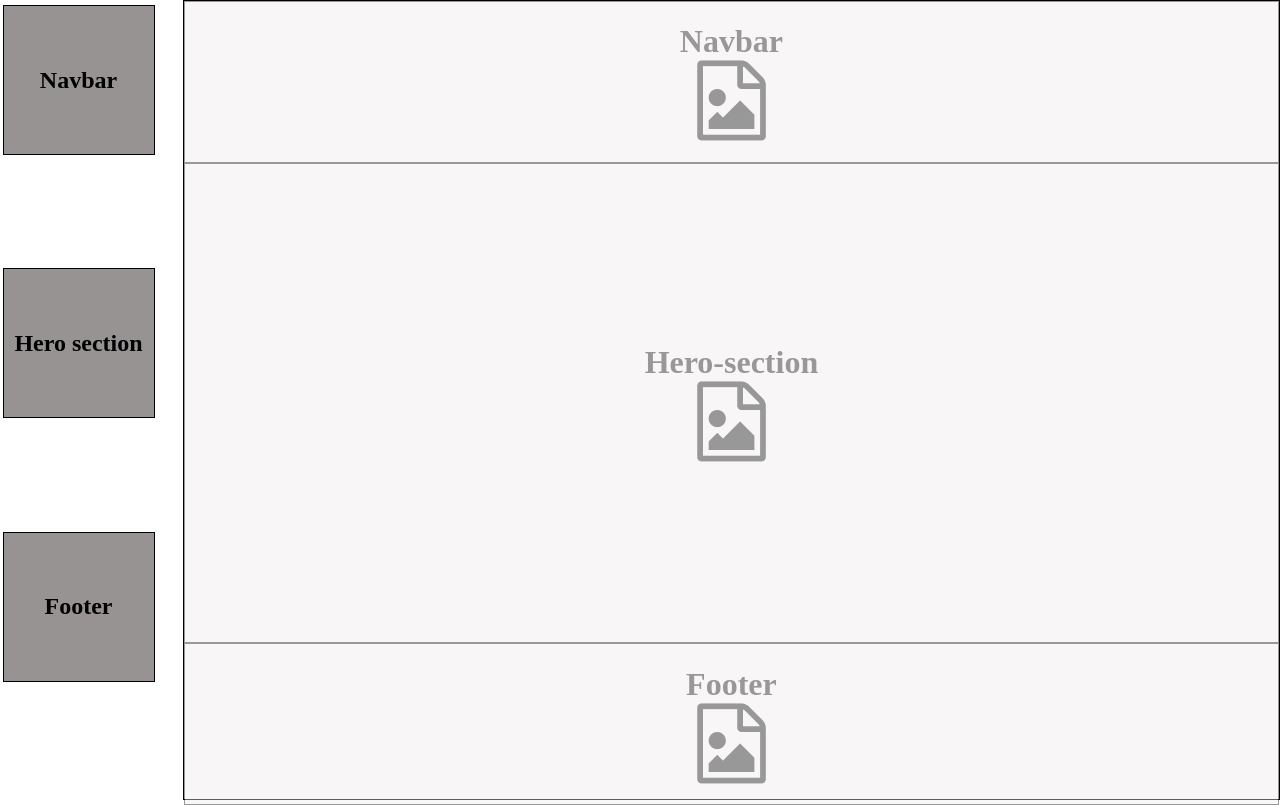
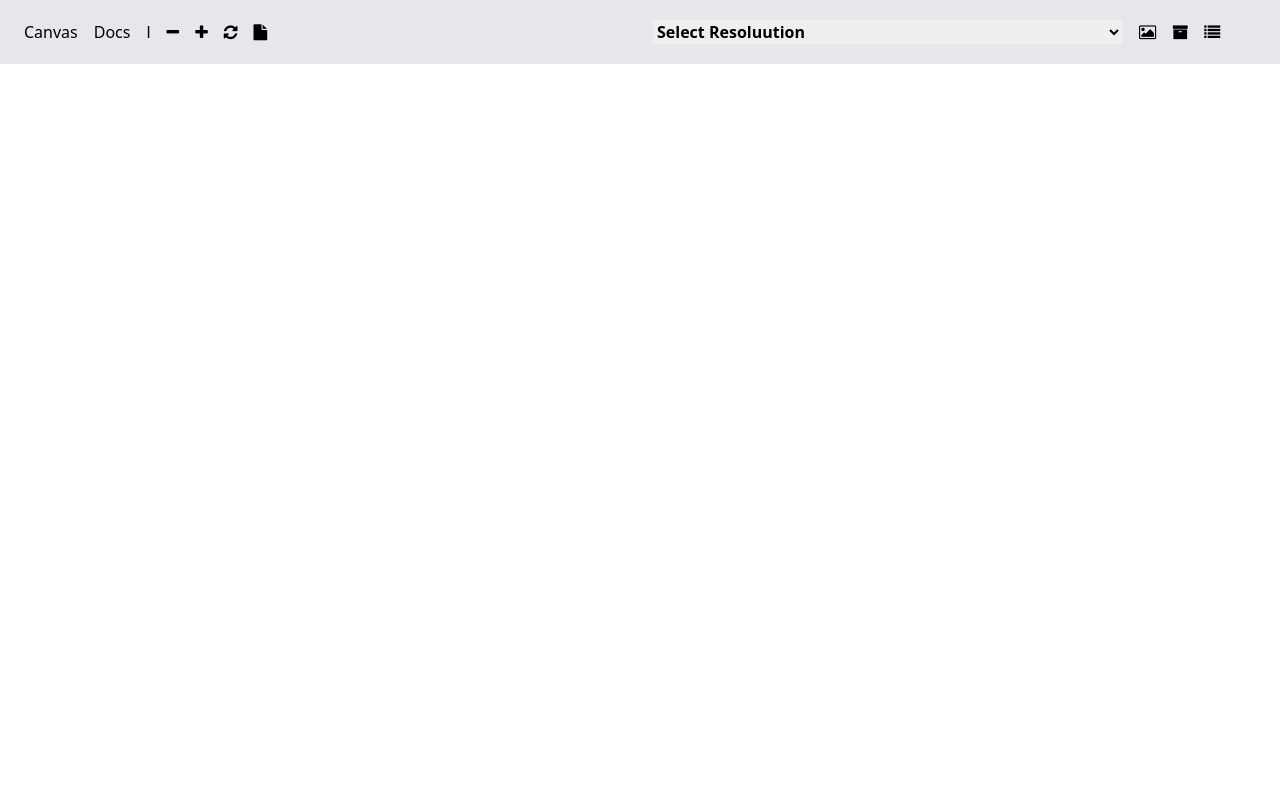
Before and after one commit to Olusoftlab/page-builder, a React (Create React App) app: page / in a window 1280 px wide. Built offline with nearby package versions, Linux system fonts and the light colour scheme.

Commit message:
new commit

```diff
--- a/package.json
+++ b/package.json
@@ -4,11 +4,14 @@
   "private": true,
   "dependencies": {
     "@dnd-kit/core": "^6.3.1",
+    "autoprefixer": "^10.4.20",
     "cra-template": "1.2.0",
     "font-awesome": "^4.7.0",
+    "postcss": "^8.5.1",
     "react": "^19.0.0",
     "react-dom": "^19.0.0",
-    "react-scripts": "5.0.1"
+    "react-scripts": "5.0.1",
+    "tailwindcss": "^3.4.17"
   },
   "scripts": {
     "start": "react-scripts start",
--- /dev/null
+++ b/postcss.config.js
@@ -0,0 +1,6 @@
+module.exports = {
+  plugins: [
+    require('tailwindcss'),
+    require('autoprefixer'),
+  ],
+}
--- /dev/null
+++ b/src/Ready.js
@@ -0,0 +1,76 @@
+import React from 'react'
+import "../node_modules/font-awesome/css/font-awesome.min.css"
+
+const Ready = () => {
+
+    return (
+
+        <div >
+
+            <header className='flex flex-row text-xs items-center justify-between font-medium pl-0 h-16 pr-0  bg-gray-200 sm: sm:flex-row sm:text-base sm:pl-6 sm:pr-0 '>
+
+                <div className=' gap-2  flex sm: flex-row   items-center sm:gap-4  '>
+
+                    <span>Canvas</span>
+                    <span>Docs</span>
+                    <div className="w-0.8 w-1/4 text-bold"  >l</div>
+                    <i className="fa fa-minus"></i>
+                    <i className="fa fa-plus">   </i>
+                    <i className="fa fa-refresh"></i>
+                    <i className="fa fa-file"></i>
+                </div>
+
+                <div className='flex ml-12 gap-2 w-1/2 sm: flex-row items-center sm:gap-4 sm:ml-0 w- '>
+
+                    <select className=' w-1/2  sm: sm:border font-semibold outline-none sm:w-3/4 ' name={"select"}     >
+
+                        <option selected className='bg-gray-400 text-white' disabled   >Select Resoluution</option>
+                        <optgroup label="Mobile Resolutions" >
+                            <option value={"Iphone-4"}  >320 X 480 - Iphone 4</option>
+                            <option value={"iphone 5/SE"}  >320 X 568 -iPhone 5/SE </option>
+                            <option value={"small android phones"} >360 X 640 - Small Android Phones </option>
+                            <option value={"iPhone 6/7/8"}   >375 X 667 - iPhone 6/7/8</option>
+                            <option value={"iPhone x/11/12/13"}    >375 X 812 - iPhone X/11/12/13</option>
+                            <option value={"samsung galaxy s8"}  >360 X 740 - Samsung Galaxy S8</option>
+                            <option value={"google pixel2"}  >411 X 731 - Google Pixel 2</option>
+                            <option value={"google pixel4"}>412 X 869 - Google Pixel 4</option>
+                            <option value={"samsung galaxy s20 ultra"} >Samsung Galaxy S20 Ultra</option>
+                            <option value={"iPhone 8 Plus"}>414 X 736 - iPhone 8 Plus</option>
+                            <option value={"iPhone xr"} >414 X 896 - iPhone XR</option>
+                        </optgroup>
+
+                        <optgroup label="Tablet Resolutions  ">
+
+                            <option value={"small tablets generic"}  >600 X 960 - Small Tablets (Generic)</option>
+                            <option value={"ipad mini/ipod"}  >768 X 1024 - iPad Mini / iPod (9.7)</option>
+                            <option value={"samsung galaxy tab"}  >800 X 1280 - Samsung Galaxy Tab</option>
+                            <option value={"iPad pro11"}  >834 X 1194 - iPad Pro 11</option>
+
+                        </optgroup>
+                    </select>
+                    <i className='fa fa-image'></i>
+                    <i className='fa fa-archive'  ></i>
+                    <i className='fa fa-list'   ></i>
+
+                </div>
+
+
+
+            </header>
+
+
+
+
+
+
+
+
+
+        </div>
+
+
+
+    )
+}
+
+export default Ready
--- /dev/null
+++ b/src/index.css
@@ -0,0 +1,4 @@
+/* ./src/index.css */
+@import "tailwindcss/base";
+@import "tailwindcss/components";
+@import "tailwindcss/utilities";
--- /dev/null
+++ b/tailwind.config.js
@@ -0,0 +1,17 @@
+/** @type {import('tailwindcss').Config} */
+module.exports = {
+  content: [
+    "./src/**/*.{js,jsx,ts,tsx}",
+  ],
+  theme: {
+    extend: {},
+    screens: {
+      sm: "640px",
+      md: "768px",
+      lg: "1024px",
+      xl: "1280px",
+      "2xl": "1536px"
+    }
+  },
+  plugins: [],
+}
```
Also changed, not shown: src/index.js (+4 -3 lines), 1 other file (tests, documents, lock files or other folders).
